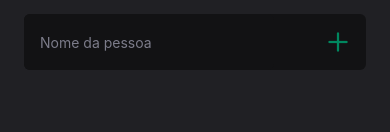
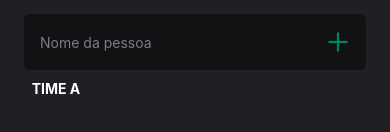
Before and after one commit to pedrokarnoski/ignite-teams, a React Native app: screen / in a window 390 px wide. Shown: the part 194-326 px from the top of the page. Built offline with nearby package versions, Linux system fonts and the light colour scheme.

Commit message:
feat: Filter component

```diff
--- /dev/null
+++ b/src/components/Filter.tsx
@@ -0,0 +1,25 @@
+import {
+  TouchableOpacity,
+  TouchableOpacityProps,
+  View,
+  Text,
+} from "react-native";
+
+type FilterProps = TouchableOpacityProps & {
+  isActive?: boolean;
+  title: string;
+};
+
+export function Filter({ isActive = false, title, ...rest }: FilterProps) {
+  return (
+    <TouchableOpacity {...rest}>
+      <View
+        className={`${
+          isActive && "border border-solid border-green-700"
+        } rounded mr-3 h-9 w-16 items-center justify-center`}
+      >
+        <Text className="text-white font-bold uppercase">{title}</Text>
+      </View>
+    </TouchableOpacity>
+  );
+}
--- a/src/screens/Players.tsx
+++ b/src/screens/Players.tsx
@@ -4,6 +4,7 @@ import { Header } from "@/components/Header";
 import { Highlight } from "@/components/Highlight";
 import { ButtonIcon } from "@/components/ButtonIcon";
 import { Input } from "@/components/Input";
+import { Filter } from "@/components/Filter";
 
 export function Players() {
   return (
@@ -21,6 +22,8 @@ export function Players() {
           <ButtonIcon icon="add" />
         </View>
       </View>
+
+      <Filter title="Time A" />
     </View>
   );
 }
```
